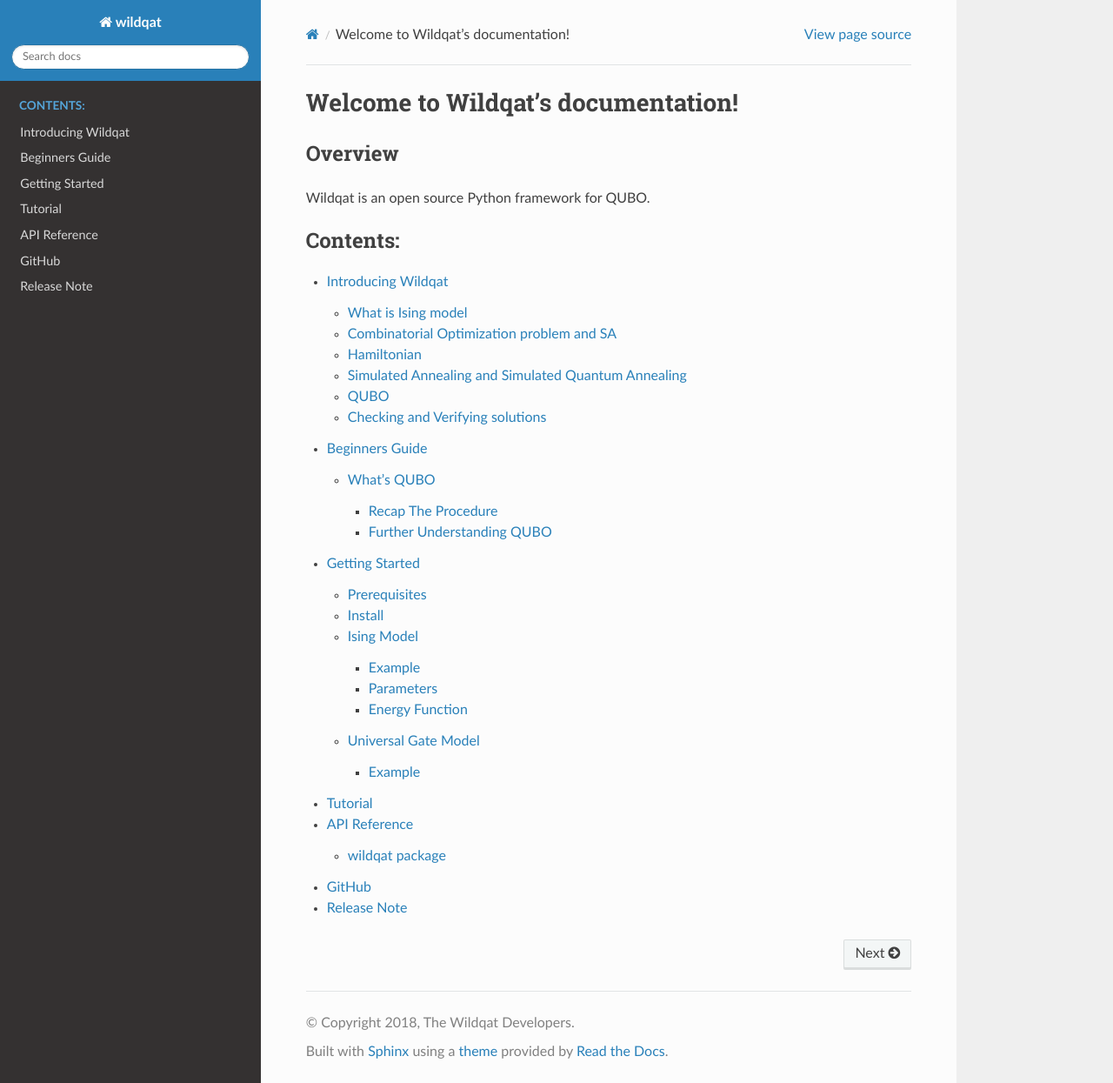
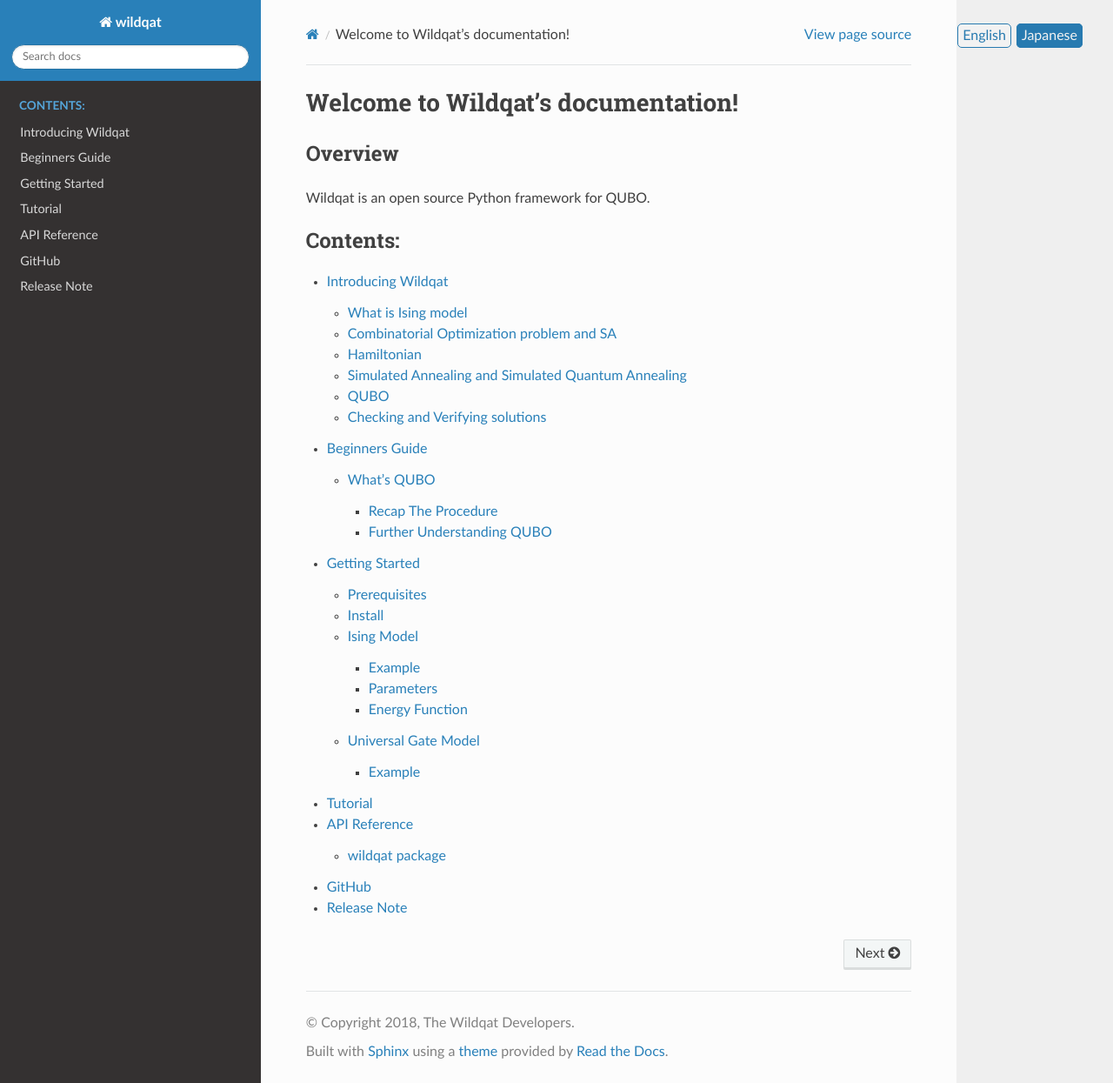
Before and after one commit to gyu-don/wildcat, a Sphinx documentation site: the page built from docs/source/index.rst, in a window 1280 px wide and 1245 px high. Shown: the whole window at 87% size. Built offline with Sphinx 7.4.7 and the Read the Docs theme 2.0.0, drawn with Linux system fonts in a browser that asks for light colours.

Commit message:
Add language switcher at the right upper corner in Read the Docs documents.

```diff
--- /dev/null
+++ b/docs/source/_static/custom.css
@@ -0,0 +1,34 @@
+#lang-switcher {
+    position: absolute;
+    top: 2em;
+    right: 2em;
+}
+
+#lang-switcher a:visited {
+    color: #2980B9;
+    background: #ffffff;
+}
+
+.round-box {
+    color: #2980B9;
+    background: #ffffff;
+    padding: 0.3em;
+    margin: 0.2em;
+    border: solid 1px #2980B9;
+    border-radius: 5px;
+    text-decoration: none;
+}
+
+.box-selected {
+    color: #ffffff;
+    background: #2980B9;
+}
+
+.box-selected:hover {
+    color: #ffffff;
+    background: #2980B9;
+}
+
+.fa-github{
+    visibility: hidden;
+}
--- /dev/null
+++ b/docs/source/_static/custom.js
@@ -0,0 +1,14 @@
+document.write('<div id="lang-switcher"><a id="lang-en">English</a><a id="lang-ja">Japanese</a></div>');
+var root="https://wildqat.readthedocs.io";
+var langen = document.getElementById("lang-en");
+var langja = document.getElementById("lang-ja");
+var path = location.pathname;
+if(path.indexOf("/en/")>=0){
+    langen.className = "round-box box-selected";
+    langja.className = "round-box";
+    langja.href = root + "/ja/latest/";
+} else {
+    langen.className = "round-box";
+    langja.className = "round-box box-selected";
+    langen.href = root + "/en/latest/";
+}
--- a/docs/source/conf.py
+++ b/docs/source/conf.py
@@ -161,3 +161,7 @@
 # -- Extension configuration -------------------------------------------------
 locale_dirs = ['locale/']
 autodoc_member_order = 'groupwise'
+
+def setup(app):
+    app.add_stylesheet('custom.css')
+    app.add_javascript('custom.js')
```
